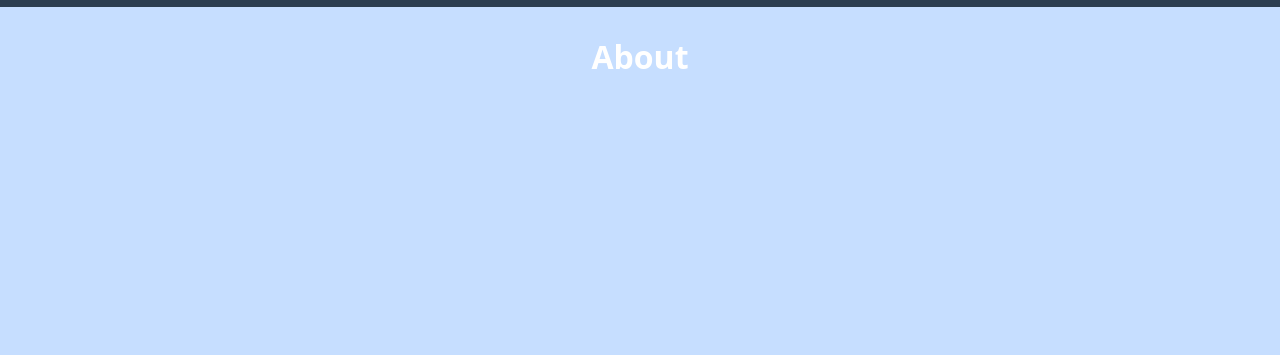
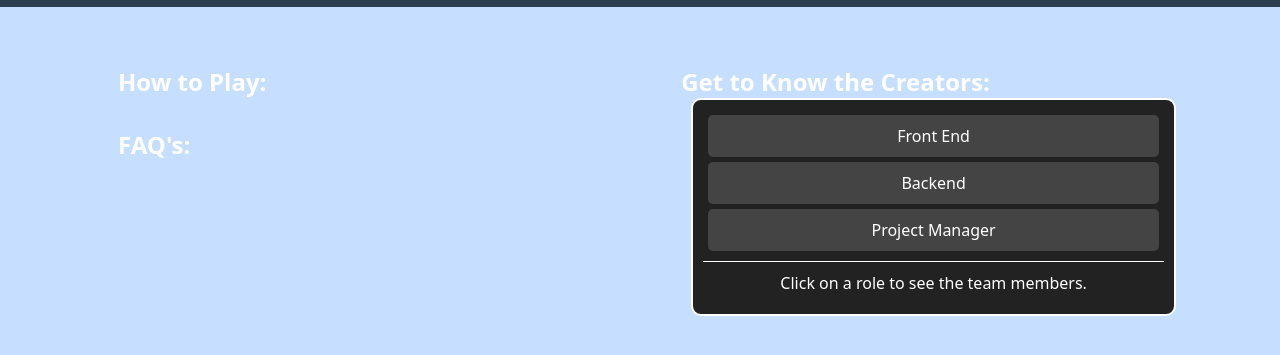
Before and after one commit to FarronJones/GameMashFrontEnd, a plain HTML site: page about.html in a window 1280 px wide. Shown: the part 65-420 px from the top of the page. Drawn offline with Linux system fonts and the light colour scheme.

Commit message:
Small changes to the about.html page.

```diff
--- a/about.html
+++ b/about.html
@@ -6,9 +6,104 @@
     <title>About</title>
     <link rel="stylesheet" href="style.css">
     <script src="navbar.js" defer></script>
+    <script src="script.js" defer></script>
+    <style>
+        .container {
+            display: flex;
+            justify-content: space-between;
+            width: 80%;
+            margin-top: 50px;
+        }
+
+        .left-section, .right-section {
+            width: 45%;
+        }
+
+        .title {
+            font-size: 24px;
+            font-weight: bold;
+            margin-left: -10px; /* Moves titles slightly to the left */
+        }
+
+        .animated-text {
+            opacity: 0;
+            transform: translateY(20px);
+            transition: opacity 1s ease, transform 1s ease;
+        }
+
+        .creators-box {
+            border: 2px solid white;
+            padding: 10px;
+            border-radius: 10px;
+            width: 100%;
+            text-align: center;
+            background-color: #222;
+            color: white;
+        }
+
+        .role-card {
+            background-color: #444;
+            padding: 10px;
+            margin: 5px;
+            border-radius: 5px;
+            cursor: pointer;
+            transition: background 0.3s ease;
+        }
+
+        .role-card:hover {
+            background-color: #666;
+        }
+
+        .creators-content {
+            font-size: 16px;
+            margin-top: 10px;
+            padding: 10px;
+            border-top: 1px solid white;
+        }
+    </style>
 </head>
 <body>
     <div id="navbar"></div>
-    <h1 class="about-header">About</h1>
+
+    <div class="container">
+        <div class="left-section">
+            <div class="title">How to Play:</div>
+            <div class="animated-text" id="howToPlayText"> </div>
+
+            <div style="margin-top: 30px;"></div> <!-- Adds more spacing between sections -->
+            <div class="title">FAQ's:</div>
+            <div class="animated-text" id="faqText"> </div>
+        </div>
+
+        <div class="right-section">
+            <div class="title">Get to Know the Creators:</div>
+            <div class="creators-box">
+                <div class="role-card" onclick="showCreators('frontEnd')">Front End</div>
+                <div class="role-card" onclick="showCreators('backend')">Backend</div>
+                <div class="role-card" onclick="showCreators('pm')">Project Manager</div>
+                <div class="creators-content" id="creatorsContent">Click on a role to see the team members.</div>
+            </div>
+        </div>
+    </div>
+
+    <script>
+        function showCreators(role) {
+            let content = {
+                frontEnd: "Perla Rodriguez, Jennifer Martinez, Javier Castillo",
+                backend: "Wayne Sterling, Edmon Demirovski",
+                pm: "Farron Jones"
+            };
+            document.getElementById("creatorsContent").innerHTML = content[role];
+        }
+
+        document.addEventListener("DOMContentLoaded", function() {
+            setTimeout(() => {
+                document.getElementById("howToPlayText").style.opacity = 1;
+                document.getElementById("howToPlayText").style.transform = "translateY(0)";
+                document.getElementById("faqText").style.opacity = 1;
+                document.getElementById("faqText").style.transform = "translateY(0)";
+            }, 500);
+        });
+    </script>
 </body>
 </html>
```
